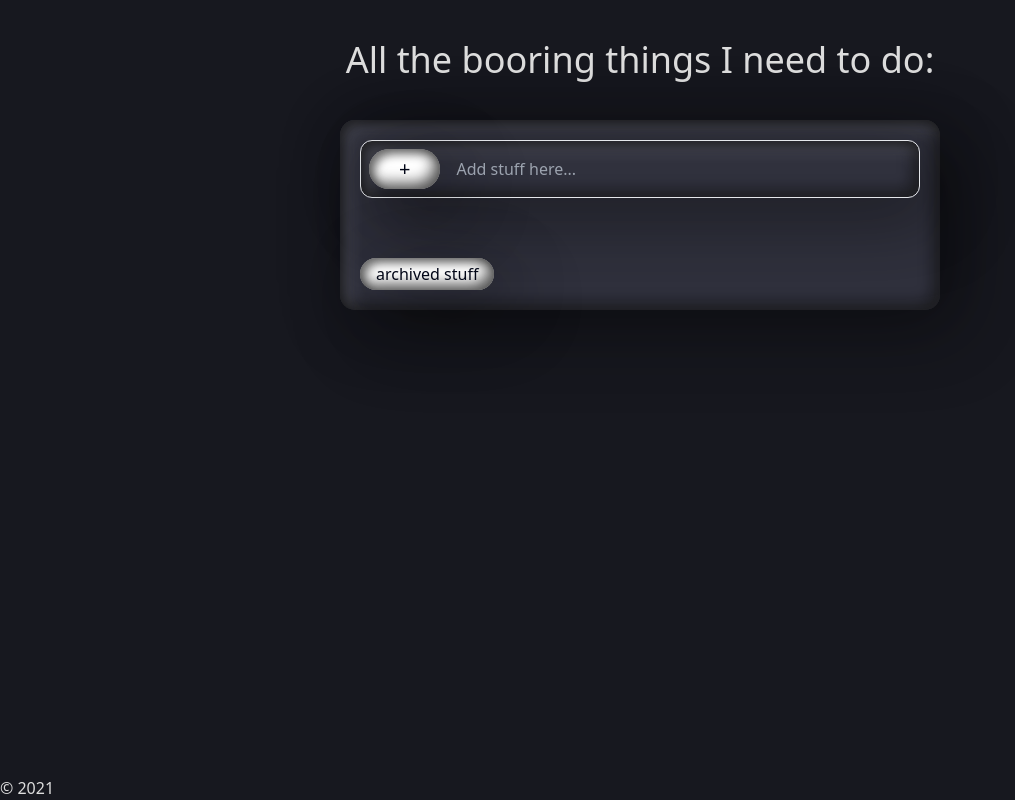
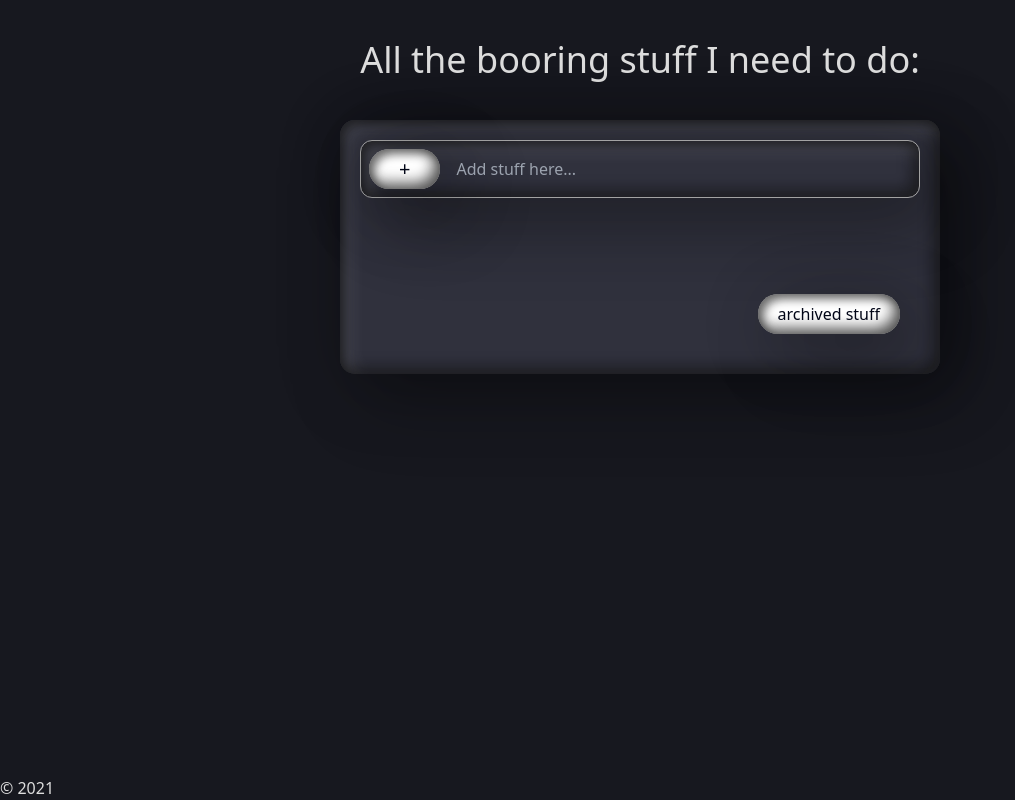
Before and after one commit to danibystrom/todo-list, a React (Vite) app: page / in a window 1280 px wide. Shown: the whole page, without its empty margins (0-1015 px from the left). Built offline with nearby package versions, Linux system fonts and the light colour scheme.

Commit message:
Small styling on buttons and text

```diff
--- a/src/components/Header.tsx
+++ b/src/components/Header.tsx
@@ -2,7 +2,7 @@ function Header() {
   return (
     <header className="flex justify-center">
       <h1 className="text-4xl mt-10 mb-10">
-        All the booring things I need to do:
+        All the booring stuff I need to do:
       </h1>
     </header>
   );
--- a/src/components/TodoForm.tsx
+++ b/src/components/TodoForm.tsx
@@ -20,7 +20,7 @@ function TodoForm({ addTodo }: TodoFormProps) {
 
   return (
     <div className="flex justify-center">
-      <div className="form-container w-full mb-10 border p-2 rounded-xl">
+      <div className="form-container w-full mb-10 border  border-neutral-400 p-2 rounded-xl">
         <form className="flex" onSubmit={handleSubmit}>
           <button
             type="submit"
--- a/src/pages/ArchivedTodosPage.tsx
+++ b/src/pages/ArchivedTodosPage.tsx
@@ -9,7 +9,7 @@ function ArchivedTodos() {
 
   return (
     <div className="container">
-      <h1 className="text-xl">Archived stuff:</h1>
+      <h1 className="text-xl p-2">Archived stuff:</h1>
       {todos
         .filter((todo) => todo.isArchived)
         .map((todo, index) => (
@@ -20,11 +20,13 @@ function ArchivedTodos() {
           />
         ))}
 
-      <Link to="/">
-        <button className="mr-2 rounded-2xl px-4 py-1 mt-5 text-slate-950 bg-white border-slate-50 ">
-          back
-        </button>
-      </Link>
+      <div className="flex justify-end">
+        <Link to="/">
+          <button className="rounded-full px-5 py-2 mt-14 mb-5 mr-5 text-slate-950 bg-white border-slate-50">
+            back
+          </button>
+        </Link>
+      </div>
     </div>
   );
 }
--- a/src/pages/HomePage.tsx
+++ b/src/pages/HomePage.tsx
@@ -23,11 +23,13 @@ function HomePage() {
           />
         ))}
 
-      <Link to="/archived">
-        <button className="mr-2 rounded-2xl px-4 py-1 mt-5 text-slate-950 bg-white border-slate-50 ">
-          archived stuff
-        </button>
-      </Link>
+      <div className="flex justify-end">
+        <Link to="/archived">
+          <button className="rounded-full px-5 py-2 mt-14 mb-5 mr-5 text-slate-950 bg-white border-slate-50 ">
+            archived stuff
+          </button>
+        </Link>
+      </div>
     </div>
   );
 }
```
